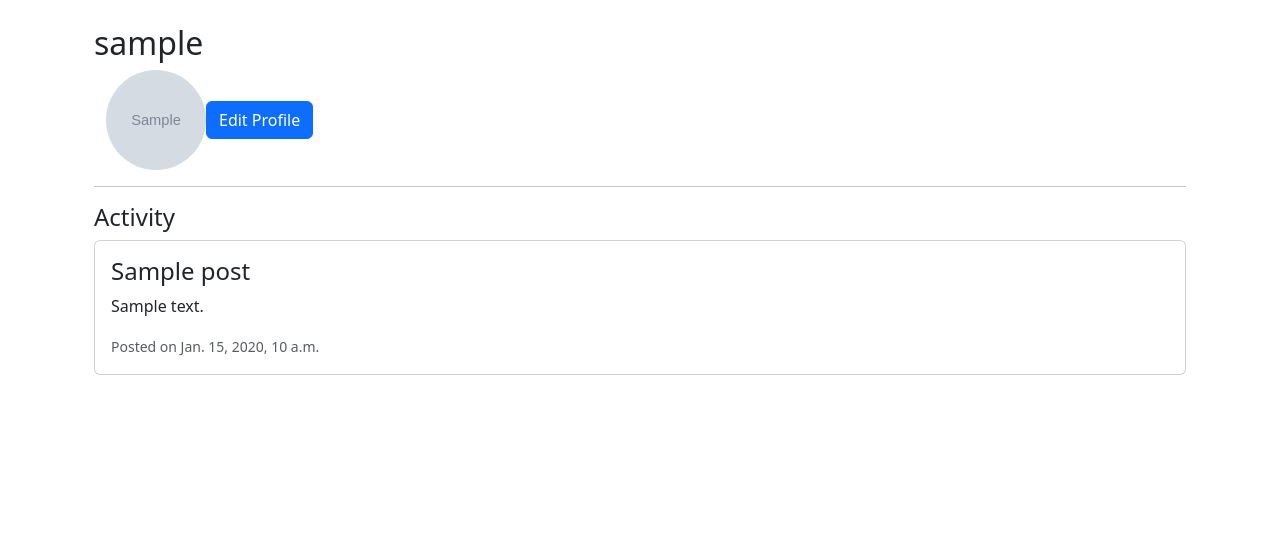
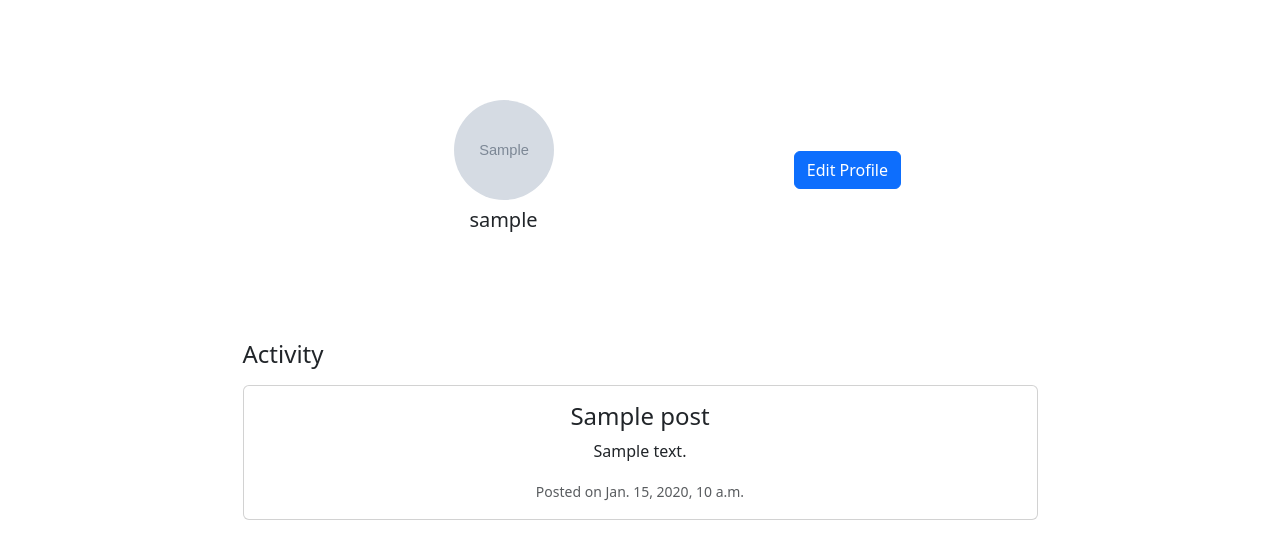
Before and after one commit to jackiedallas/django-blog-website, a Django app: a page that uses blog_website/blog/templates/blog/base.html in a window 1280 px wide. Shown: the part 74-633 px from the top of the page. Run offline with Django 5.2, Linux system fonts and the light colour scheme; a user stored in the database is signed in; tables that the repository leaves empty hold one stand-in row (values such as "Sample post"); grey boxes marked "Sample" are stand-in pictures.

Commit message:
added more styling organizing the profile and home page feed.

```diff
--- a/blog_website/blog/static/blog/css/styles.css
+++ b/blog_website/blog/static/blog/css/styles.css
@@ -20,11 +20,33 @@
     padding-top: 10px;
 }
 
-#top-profile-div {
+/* #top-profile-div {
     display: flex;
-    align-items: center;
+
 }
 
 .top-profile-div-child {
     justify-content: space-between;
+} */
+
+#top-profile-div, #top-home-div {
+    /* padding: 30px; */
+    margin-top: 100px;
+    margin-bottom: 100px;
+    align-items: center;
 }
+
+#bottom-profile-div {
+    /* margin-top: 100px; */
+    /* margin-bottom: 100px; */
+    /* padding: 30px; */
+    /* height: 300px; */
+    /* display: flex;
+    width: 85%;
+    align-items: center; */
+}
+
+.base-container {
+    /* width: 100vw; */
+    /* height: 100vh; */
+}
--- a/blog_website/blog/templates/blog/base.html
+++ b/blog_website/blog/templates/blog/base.html
@@ -61,7 +61,7 @@
                 {% endif %}
             </div>
         </nav>
-        <div class="container mt-4">
+        <div class="container base-container">
             {% block content %}{% endblock %}
         </div>
         <!-- Bootstrap JS (optional, for components like modals) -->
--- a/blog_website/blog/templates/blog/profile.html
+++ b/blog_website/blog/templates/blog/profile.html
@@ -2,25 +2,33 @@
 
 {% block content %}
 <div class="container">
-    <h2>{{ user.username }}</h2>
 
-    <div class="container-fluid" id="top-profile-div">
-        <div class="top-profile-div-child">
+
+    <div class="container">
+        <div class="row justify-content-center">
+            <div class="col-md-6" id="top-profile-div">  <!-- ✅ Now same width as Activity section -->
+                <div class="row">
+                    <div class="col d-flex flex-column align-items-center top-profile-div-child">
                         <img src="{{ profile.profile_picture.url }}" class="rounded-circle" alt="Profile Picture" height="100" width="100">
+                        <h5 class="mt-2">{{ user.username }}</h5>
                     </div>
-        <div class="top-profile-div-child">
+                    <div class="col d-flex justify-content-end align-items-center top-profile-div-child">
                         {% if user == request.user %}
                             <a href="{% url 'profile_settings' %}" class="btn btn-primary">Edit Profile</a>
                         {% endif %}
                     </div>
                 </div>
+            </div>
+        </div>
+    </div>
 
-    <hr>
 
-    <div>
+    <!-- <hr> -->
 
-    </div>
-    <h4>Activity</h4>
+    <div class="container">
+        <div class="row justify-content-center">
+            <div class="col-md-9 text-center" id="bottom-profile-div">
+                <h4 class="mb-3 text-start">Activity</h4>
                 {% for post in posts %}
                     <div class="card mb-3">
                         <div class="card-body">
@@ -33,4 +41,9 @@
                     <p>No posts yet.</p>
                 {% endfor %}
             </div>
+        </div>
+    </div>
+
+
+</div>
 {% endblock %}
```
Also changed, not shown: blog_website/blog/templates/blog/home.html (+23 -3 lines). Lines whose indentation alone changed are shown as unchanged.
